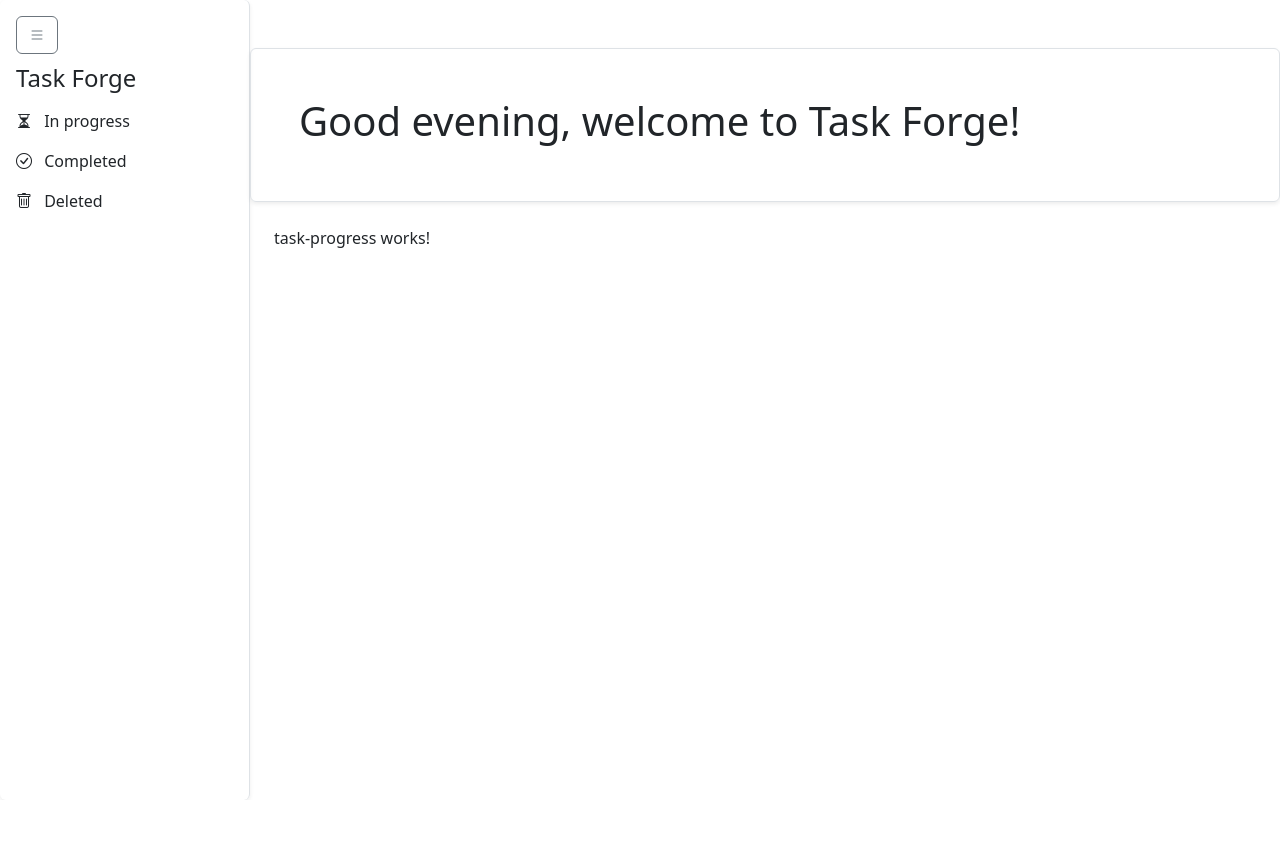
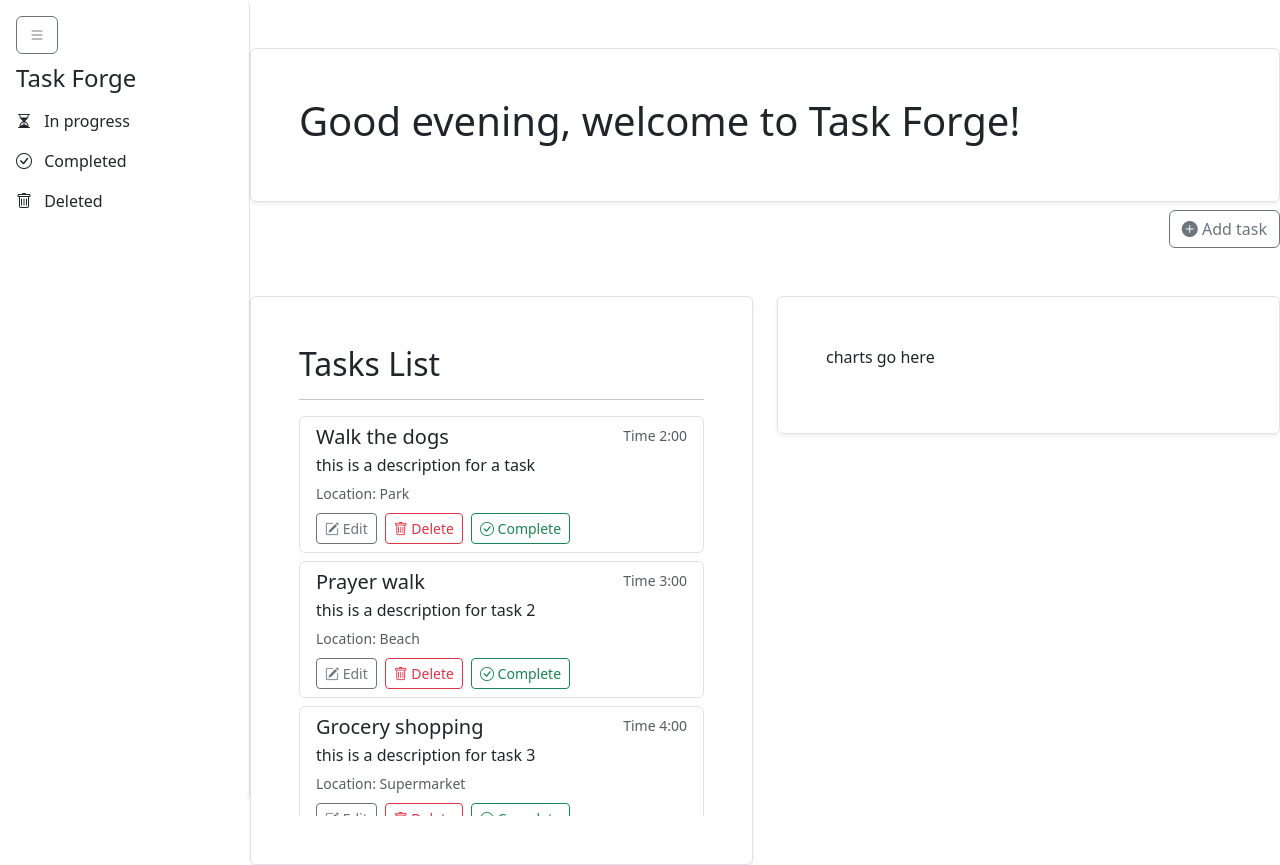
Before and after one commit to Jasonbayf-97/task-forge, an Angular app in the folder project-app/: page /in-progress in a window 1280 px wide. Before the commit the page ends 800 px from the top, so only its background shows below. Built offline with nearby package versions, Linux system fonts and the light colour scheme.

Commit message:
building out the look and feel of the in progress component

```diff
--- a/project-app/src/app/app.html
+++ b/project-app/src/app/app.html
@@ -9,7 +9,7 @@
 
   <nav
     id="sidebarMenu"
-    class="border-end vh-100 p-3 rounded-2 shadow-sm"
+    class="border-end vh-100 p-3 rounded-2 shadow-md"
     style="width: 250px; min-width: 200px"
     [class.d-none]="!isSidebarOpen"
   >
@@ -34,8 +34,59 @@
     <div class="container border rounded-2 mt-5 p-5 shadow-sm">
       <h1 class="fw-lighter">{{ dashboardMessage() }}</h1>
     </div>
-    <div class="container p-4">
-      <router-outlet></router-outlet>
+    <div class="container mt-2 p-0 d-flex justify-content-end">
+      <button
+        type="button"
+        class="btn btn-outline-secondary"
+        data-bs-toggle="modal"
+        data-bs-target="#exampleModal"
+      >
+        <i class="bi bi-plus-circle-fill"></i> Add task
+      </button>
+
+      <!-- Modal -->
+      <div
+        class="modal fade"
+        id="exampleModal"
+        tabindex="-1"
+        aria-labelledby="exampleModalLabel"
+        aria-hidden="true"
+      >
+        <div class="modal-dialog">
+          <div class="modal-content">
+            <div class="modal-header">
+              <h5 class="modal-title" id="exampleModalLabel">Add new task</h5>
+              <button
+                type="button"
+                class="btn-close"
+                data-bs-dismiss="modal"
+                aria-label="Close"
+              ></button>
+            </div>
+            <div class="modal-body">...</div>
+            <div class="modal-footer">
+              <button type="button" class="btn btn-outline-secondary">
+                Save changes
+              </button>
+            </div>
+          </div>
+        </div>
+      </div>
+    </div>
+
+    <div class="container p-0">
+      <div class="row">
+        <div class="col-lg-6">
+          <div class="container border rounded-2 mt-5 p-5 shadow-sm">
+            <router-outlet></router-outlet>
+          </div>
+        </div>
+        <div class="col-lg-6">
+          <div class="container border rounded-2 mt-5 p-5 shadow-sm">
+            <p>charts go here</p>
+          </div>
+        </div>
+      </div>
     </div>
   </div>
 </div>
--- a/project-app/src/app/task-progress/task-progress.html
+++ b/project-app/src/app/task-progress/task-progress.html
@@ -1 +1,34 @@
-<p>task-progress works!</p>
+<h2 class="fw-lighter">Tasks List</h2>
+<hr />
+@if (tasks.length === 0) {
+<p class="alert alert-danger">
+  No tasks available. Please add tasks to see progress.
+</p>
+} @else if(tasks.length > 0) {
+
+<div style="max-height: 400px; overflow-y: auto">
+  @for(task of tasks; track task.name){
+  <div class="list-group mb-2">
+    <div class="list-group-item list-group-item-action" aria-current="true">
+      <div class="d-flex w-100 justify-content-between">
+        <h5 class="mb-1">{{ task.name }}</h5>
+        <small class="text-muted">Time {{ task.time }}</small>
+      </div>
+      <p class="mb-1">{{ task.description }}</p>
+      <small class="text-muted">Location: {{ task.location }}</small>
+      <div class="d-flex justify-content-start mt-2">
+        <button type="button" class="btn btn-outline-secondary btn-sm me-2">
+          <i class="bi bi-pencil-square"></i> Edit
+        </button>
+        <button type="button" class="btn btn-outline-danger btn-sm me-2">
+          <i class="bi bi-trash"></i> Delete
+        </button>
+        <button type="button" class="btn btn-outline-success btn-sm">
+          <i class="bi bi-check-circle"></i> Complete
+        </button>
+      </div>
+    </div>
+  </div>
+  }
+</div>
+}
--- a/project-app/src/app/task-progress/task-progress.ts
+++ b/project-app/src/app/task-progress/task-progress.ts
@@ -4,8 +4,29 @@ import { Component } from '@angular/core';
   selector: 'app-task-progress',
   imports: [],
   templateUrl: './task-progress.html',
-  styleUrl: './task-progress.scss'
+  styleUrl: './task-progress.scss',
 })
 export class TaskProgress {
+  tasks = [
+    {
+      name: 'Walk the dogs',
+      description: 'this is a description for a task',
+      time: '2:00',
+      location: 'Park',
+    },
+    {
+      name: 'Prayer walk',
+      description: 'this is a description for task 2',
+      time: '3:00',
+      location: 'Beach',
+    },
+    {
+      name: 'Grocery shopping',
+      description: 'this is a description for task 3',
+      time: '4:00',
+      location: 'Supermarket',
+    },
+  ];
 
+  constructor() {}
 }
```
